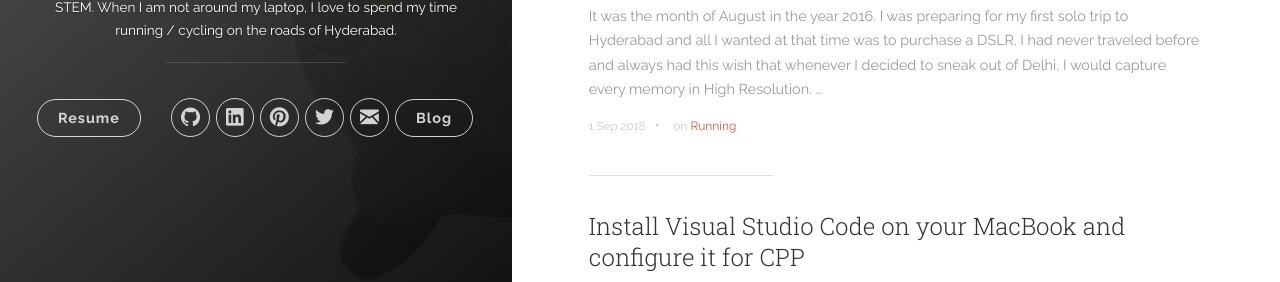
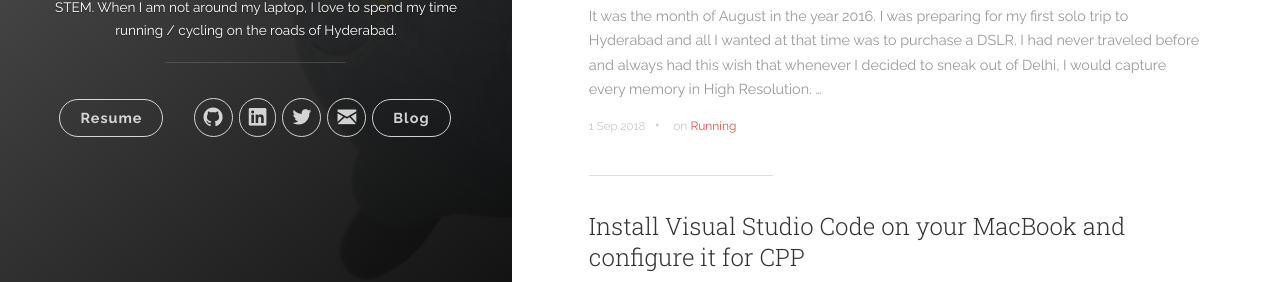
Before and after one commit to Diksha-Rathi/diksha-rathi.github.io, a Jekyll site: the page built from index.html, in a window 1280 px wide. Shown: the part 519-801 px from the top of the page. Built offline with Jekyll 4.4.1, drawn with Linux system fonts in a browser that asks for light colours; nearby versions of some CDN libraries; the list of posts is cut into pages by our own code.

Commit message:
Remove pinterest from homepage

```diff
--- a/_config.yml
+++ b/_config.yml
@@ -11,8 +11,8 @@ author:
   email: diksha.2895@gmail.com
   github_username:  diksha-rathi
   linkedin_username:  diksharathi
-  pinterest_username: diksha2895
-  twitter_username: diksha_28795
+  # pinterest_username: diksha2895
+  twitter_username: diksha795
   #facebook_username: username
 
 defaults:
--- a/_includes/header.html
+++ b/_includes/header.html
@@ -45,16 +45,6 @@
                 <a href="https://www.linkedin.com/in/{{ site.author.linkedin_username }}" title="{{ site.author.linkedin_username }} on LinkedIn" target="_blank">
                   <i class="icon icon-social-linkedin"></i>
                   <span class="label">LinkedIn</span>
-                </a>
-              </li>
-            {% endif %}
-
-            {% if site.author.pinterest_username %}
-              <!-- Pinterest -->
-              <li class="navigation__item">
-                <a href="https://in.pinterest.com/{{ site.author.pinterest_username }}" title="{{ site.author.pinterest_username }} on Pinterest" target="_blank">
-                  <i class="icon icon-social-pinterest"></i>
-                  <span class="label">Pinterest</span>
                 </a>
               </li>
             {% endif %}
```
